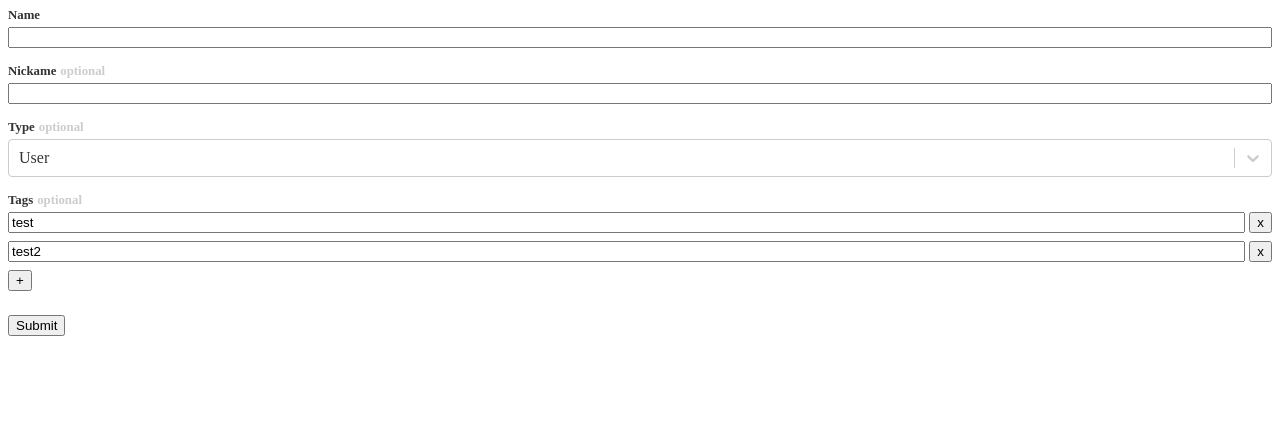
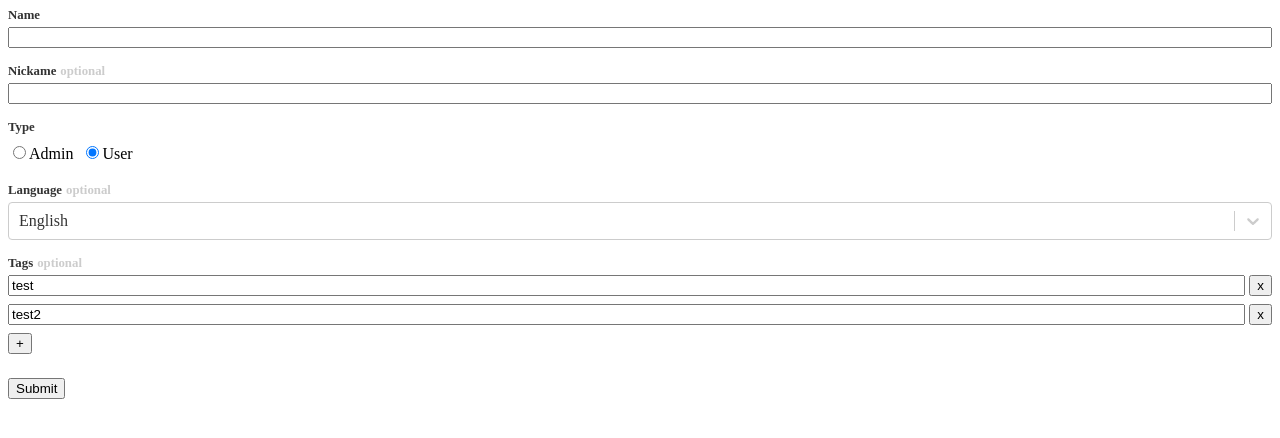
Before and after one commit to MssKnd/facade-form, a React (Vite) app: page / in a window 1280 px wide. Shown: the top 438 px of the page. Built offline with nearby package versions, Linux system fonts and the light colour scheme.

Commit message:
add RadioGroup

```diff
--- a/src/App.tsx
+++ b/src/App.tsx
@@ -21,11 +21,12 @@ export default function App() {
 				<Form.Body>
 					<Form.Field.Text label="Name" name="name" required />
 					<Form.Field.Text label="Nickame" name="nickname" />
-					<Form.Field.Select label="Type" name="type" options={USER_TYPE_OPTIONS} />
+					<Form.Field.Radio label="Type" name="type" options={USER_TYPE_OPTIONS} />
+					<Form.Guard allowValue='admin' name="type" >
+						Use this when you want to branch depending on the input value.
+					</Form.Guard>
+					<Form.Field.Select label="Language" name="language" options={LANGUAGE_TYPE_OPTIONS} />
 					<Form.ArrayField.Text label="Tags" name="tags" defaultValue='' />
-					<Form.Guard allowValue='aaaa' name="name" >
-						test
-					</Form.Guard>
 				</Form.Body>
 				<Form.Footer>
 			  	<Form.Button.Submit label="Submit" />
@@ -42,3 +43,14 @@ const USER_TYPE_OPTIONS = [{
 	label: "User",
 	value: "user",
 }]
+
+const LANGUAGE_TYPE_OPTIONS = [
+	{
+		label: "English",
+		value: "en",
+	},
+	{
+		label: "Japanese",
+		value: "ja",
+	},
+]
--- a/src/form/create-form.tsx
+++ b/src/form/create-form.tsx
@@ -5,6 +5,7 @@ import type { SelectOptions } from "./fields/SelectField";
 import type { FormValues } from "./types";
 import type { ArrayFieldDefaultValue } from "./fields/ArrayField";
 import type { FieldValueGuard } from "./FieldValueGuard";
+import type { RadioGroupOptions } from "./fields/RadioGroupField";
 
 type Props<Values extends FormValues> = {
 	id: string;
@@ -27,6 +28,7 @@ type BaseFieldProps<Values extends FormValues> = FieldProps<Values> &
 interface Form<Values extends FormValues> extends FC<PropsWithChildren> {
 	Field: {
 		Text: FC<BaseFieldProps<Values>>;
+		Radio: FC<BaseFieldProps<Values> & RadioGroupOptions>;
 		Select: FC<BaseFieldProps<Values> & SelectOptions>;
 	};
 	ArrayField: {
@@ -35,7 +37,7 @@ interface Form<Values extends FormValues> extends FC<PropsWithChildren> {
 	Button: {
 		Submit: FC<{ label: string }>;
 	};
-	Guard: FC<ComponentProps<typeof FieldValueGuard>>;
+	Guard: FC<ComponentProps<typeof FieldValueGuard<Values>>>;
 	Header: FC<PropsWithChildren>;
 	Body: FC<PropsWithChildren>;
 	Footer: FC<PropsWithChildren>;
--- /dev/null
+++ b/src/form/fields/RadioGroupField.tsx
@@ -0,0 +1,56 @@
+import { forwardRef } from "react";
+import { css } from "@emotion/react";
+
+type Option = { value: string; label: string };
+
+type RadioGroupOptions = {
+	options: Option[];
+};
+
+type Props = {
+	isvalid?: boolean;
+} & RadioGroupOptions &
+	Omit<JSX.IntrinsicElements["input"], "type" | "children">;
+
+const RadioGroupField = forwardRef<HTMLInputElement, Props>(
+	({ isvalid, id, defaultValue, options, ...props }, ref) => {
+		return (
+			<ul css={styles.list}>
+				{options.map((option) => (
+					<li key={option.value} css={styles.item}>
+						<label>
+							<input
+								id={`${id}_${option.value}`}
+								type="radio"
+								ref={ref}
+								defaultChecked={defaultValue === option.value}
+								value={option.value}
+								{...props}
+								aria-invalid={isvalid ? undefined : true}
+								aria-errormessage={isvalid ? undefined : `${id}_error`}
+								required // Radio buttons are required by default
+							/>
+							{option.label}
+						</label>
+					</li>
+				))}
+			</ul>
+		);
+	},
+);
+
+const styles = {
+	list: css`
+	flex-grow: 1;
+	display: flex;
+	flex-direction: row;
+	gap: 8px;
+	padding: 4px 0;
+	margin: 0;
+`,
+	item: css`
+	list-style: none;
+`,
+};
+
+export { RadioGroupField, type RadioGroupOptions };
--- a/src/form/use-form.tsx
+++ b/src/form/use-form.tsx
@@ -12,6 +12,7 @@ import { SelectField } from "./fields/SelectField.tsx";
 import { FormBody } from "./layouts/FormBody.tsx";
 import { ArrayField } from "./fields/ArrayField.tsx";
 import { FieldValueGuard } from "./FieldValueGuard.tsx";
+import { RadioGroupField } from "./fields/RadioGroupField.tsx";
 import type { FormValues } from "./types.ts";
 
 type Props<Values extends FormValues> = {
@@ -50,7 +51,21 @@ const useForm = <Values extends FormValues>({
 							{...props}
 							errorMessage={getErrorMessage(props.name, errors)}
 						>
-							{(props) => <TextField key={props.id} {...props} />}
+							{(props) => <TextField {...props} />}
+						</Field>
+					),
+					Radio: ({ options, ...props }) => (
+						<Field
+							{...props}
+							errorMessage={getErrorMessage(props.name, errors)}
+						>
+							{(props) => (
+								<RadioGroupField
+									{...props}
+									options={options}
+									defaultValue={defaultValues[props.name] as string}
+								/>
+							)}
 						</Field>
 					),
 					Select: ({ options, ...props }) => (
--- a/src/schema.ts
+++ b/src/schema.ts
@@ -4,6 +4,7 @@ const profileSchema = object({
   name: string().required().default(""),
   nickname: string().default(""),
   type: string().oneOf(["admin", "user"]).default("user"),
+  language: string().oneOf(["en", "ja"]).default("en"),
   tags: array(string()).default(['test', 'test2']),
 });
 
```
